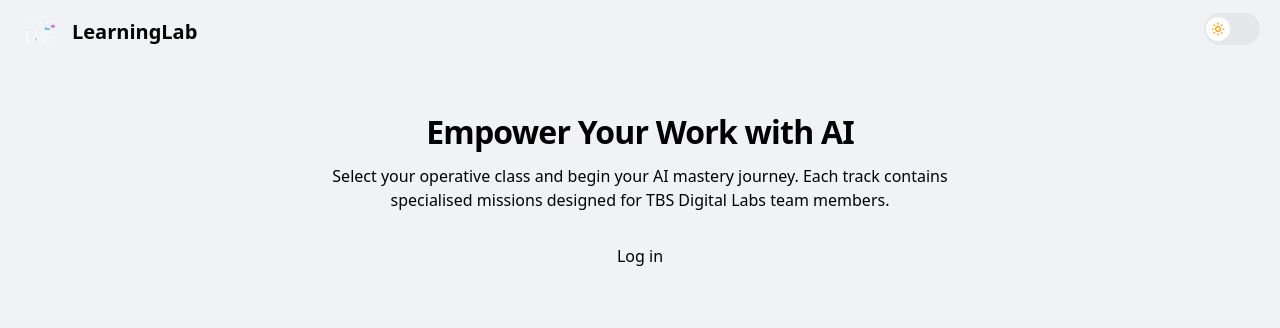
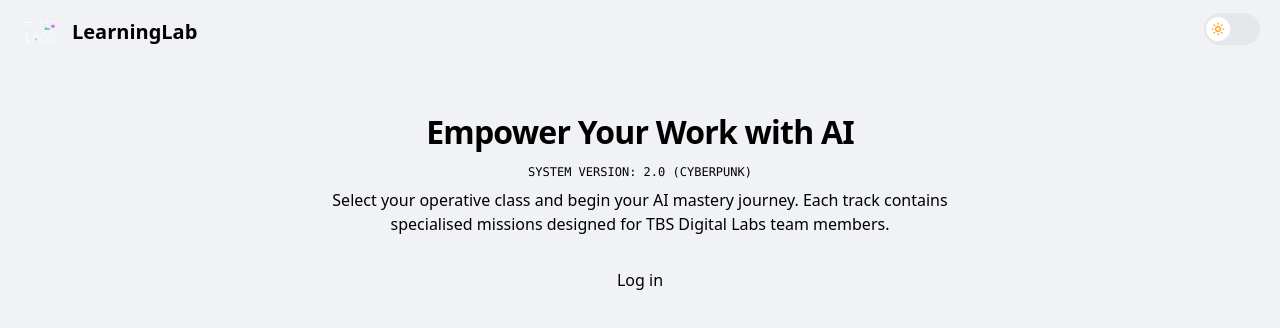
Before and after one commit to tbsdigitallabs/Documentation-for-TBS, a Next.js app in the folder ai-training-platform/: page / in a window 1280 px wide. Shown: the top 328 px of the page. Built offline with nearby package versions, Linux system fonts and the light colour scheme; no server answers.

Commit message:
chore: add version marker to homepage to verify deployment

```diff
--- a/ai-training-platform/src/app/page.tsx
+++ b/ai-training-platform/src/app/page.tsx
@@ -50,6 +50,7 @@ export default function Home() {
         <main className="px-5 pt-28 pb-10">
           <div className="max-w-2xl mx-auto space-y-8 text-center">
             <h1 className="text-[32px] font-heading font-bold text-content-primary mb-3 leading-tight tracking-tight">Empower Your Work with AI</h1>
+            <p className="text-xs font-mono text-accent-magenta-500 mb-2">SYSTEM VERSION: 2.0 (CYBERPUNK)</p>
             <p className="body-regular text-content-secondary mb-8">
               Select your operative class and begin your AI mastery journey. Each track contains specialised missions designed for TBS Digital Labs team members.
             </p>
```
Also changed, not shown: 2 other files (tests, documents, lock files or other folders).
